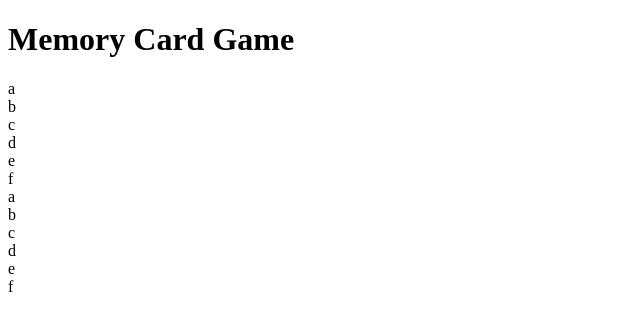
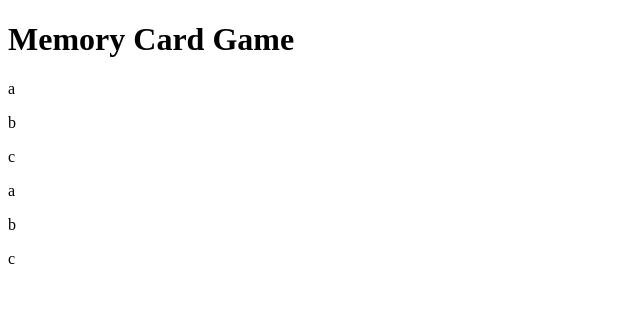
Before and after one commit to BrooksSuz/memory-card, a React (Create React App) app: page / in a window 1280 px wide. Shown: the top 330 px of the page, without its empty margins (0-640 px from the left). Built offline with nearby package versions, Linux system fonts and the light colour scheme.

Commit message:
Create randomizeCards function

```diff
--- a/src/App.js
+++ b/src/App.js
@@ -1,5 +1,5 @@
 import React from "react";
-import Card from "./components/card";
+import Cardlist from "./components/Cardlist";
 
 const App = () => {
   return (
@@ -9,20 +9,7 @@ const App = () => {
         <h1>Memory Card Game</h1>
       </header>
 
-      <div className="card-grid">
-        <Card letter="a" />
-        <Card letter="b" />
-        <Card letter="c" />
-        <Card letter="d" />
-        <Card letter="e" />
-        <Card letter="f" />
-        <Card letter="a" />
-        <Card letter="b" />
-        <Card letter="c" />
-        <Card letter="d" />
-        <Card letter="e" />
-        <Card letter="f" />
-      </div>
+      <Cardlist />
 
     </div>
   );
--- a/src/components/card.js
+++ b/src/components/Card.js
@@ -4,9 +4,7 @@ const Card = (props) => {
   const { letter } = props;
 
   return (
-    <div className="card">
-      <div className="letter">{letter}</div>
-    </div>
+    <p className="card">{letter}</p>
   );
 };
 
--- a/src/components/Cardlist.js
+++ b/src/components/Cardlist.js
@@ -1,9 +1,39 @@
-import React from "react";
+import React, { useState, useEffect } from "react";
+import Card from "./Card";
 
 const Cardlist = () => {
+  const [letters] = useState('abcabc');
+  const arrCard = [
+    <Card letter={letters[0]} key='0' />,
+    <Card letter={letters[1]} key='1' />,
+    <Card letter={letters[2]} key='2' />,
+    <Card letter={letters[3]} key='3' />,
+    <Card letter={letters[4]} key='4' />,
+    <Card letter={letters[5]} key='5' />
+  ];
+
+  const randomizeCards = () => {
+    const newArr = [...arrCard];
+    const randomIndex = () => Math.floor(Math.random() * newArr.length);
+    const arr = [];
+    while (newArr.length > 0) {
+      arr.push(newArr.splice(randomIndex(), 1));
+    }
+    return arr;
+  };
+
+  console.log(randomizeCards());
+
+  const onClickRandomize = (e) => {
+  };
+
+  useEffect(() => {
+
+  }, [])
+
   return(
   <div className="cardlist">
-
+    {arrCard}
   </div>
   );
 };
```
